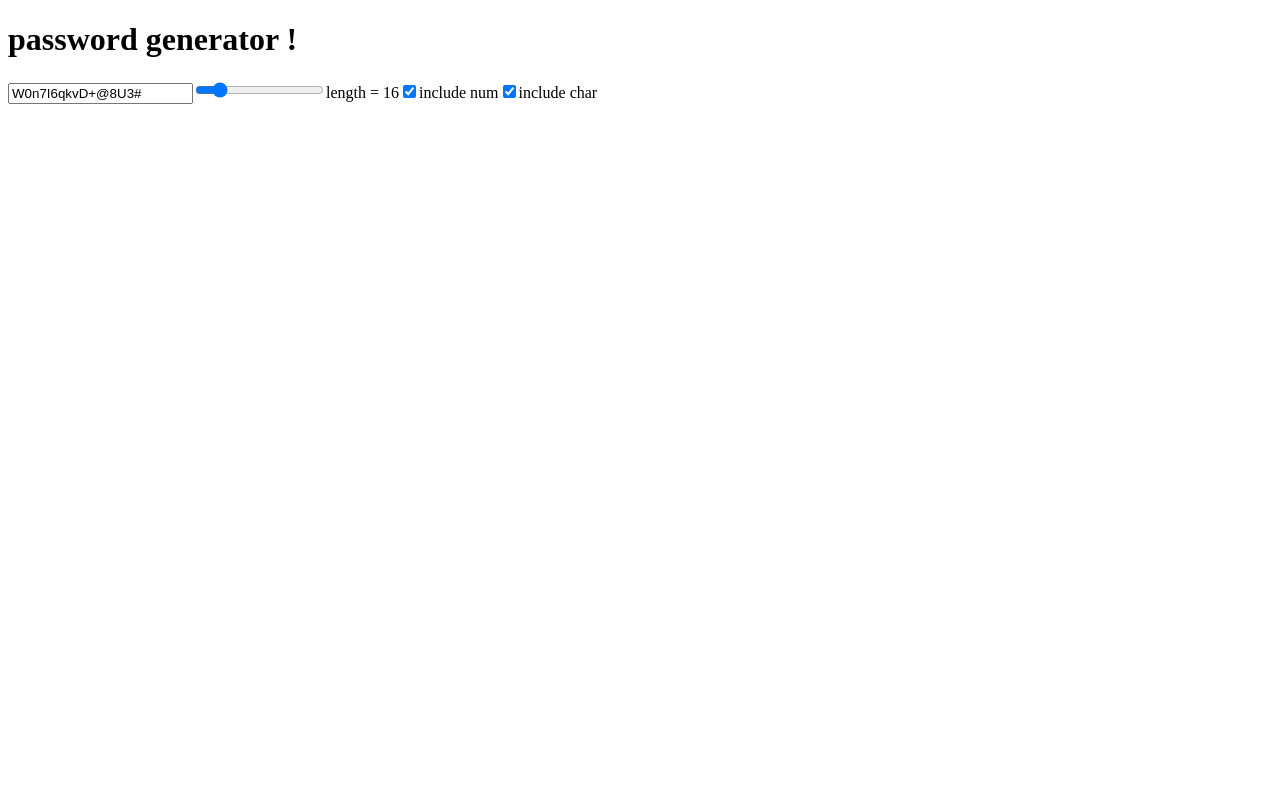
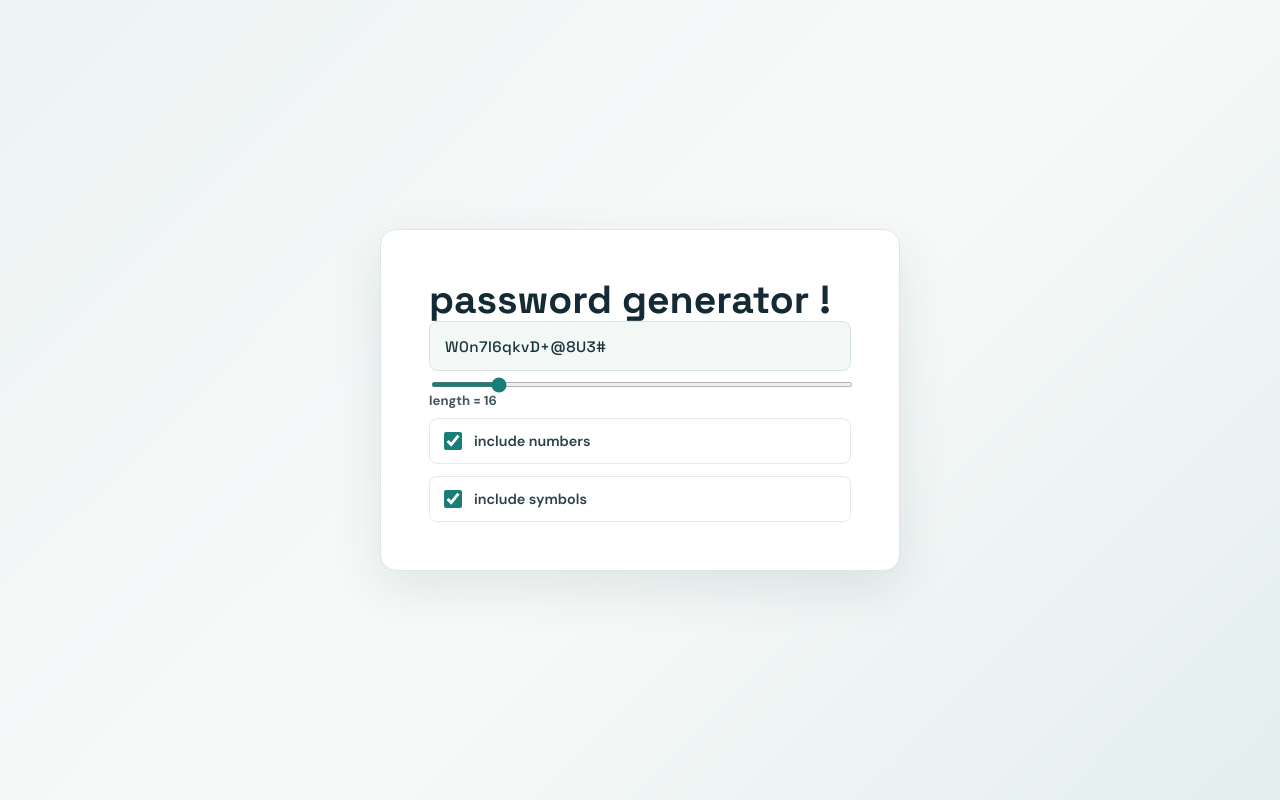
Before and after one commit to MinhajZaheer97/SAYLANI-MASS-IT-COURSE, a React (Vite) app in the folder MODULE 3/chai aur code/password-generator(useEffect-useRef-useCallback)/: page / in a window 1280 px wide. Built offline with nearby package versions, Linux system fonts and the light colour scheme.

Commit message:
created pass gen

```diff
--- a/MODULE 3/chai aur code/password-generator(useEffect-useRef-useCallback)/src/components/Password-generator/Passgen.jsx
+++ b/MODULE 3/chai aur code/password-generator(useEffect-useRef-useCallback)/src/components/Password-generator/Passgen.jsx
@@ -1,4 +1,5 @@
 import { useState, useCallback , useEffect} from 'react'
+import './passgen.css'
 
 function Passgen() {
 
@@ -32,24 +33,33 @@ function Passgen() {
         randomPass()
     }, [length , numbers , characters])
     return (
-        <div>
-            <h1>
+        <div className="passgen">
+            <div className="passgen-card">
+                <h1 className="passgen-title">
                     password generator !
                 </h1>
-            <input type="text" value={passGen} readOnly />
-            <input type="range" value={length} min={6} max={74} onChange={(e)=>{
+                <input className="passgen-field" type="text" value={passGen} readOnly />
+                <input className="passgen-slider" type="range" value={length} min={6} max={74} onChange={(e)=>{
                     setLength(e.target.value)
                 }
                 }/>
-            <label>length = {length}</label>
-            <input type="checkbox" defaultChecked ={numbers} onChange={() => {
+                <label className="passgen-length-label">length = {length}</label>
+                <div className="passgen-options">
+                    <label className="passgen-option">
+                        <input className="passgen-checkbox" type="checkbox" defaultChecked ={numbers} onChange={() => {
                             setNumbers((prev) => !prev)
-            }}></input>include num
-
-            <input type='checkbox' checked ={characters} onChange={() => {
+                        }}></input>
+                        <span className="passgen-option-text">include numbers</span>
+                    </label>
+                    <label className="passgen-option">
+                        <input className="passgen-checkbox" type='checkbox' checked ={characters} onChange={() => {
                             setCharacters((prevs) => !prevs)
                         }}>
-            </input>include char
+                        </input>
+                        <span className="passgen-option-text">include symbols</span>
+                    </label>
+                </div>
+            </div>
         </div>
     )
 }
--- a/MODULE 3/chai aur code/password-generator(useEffect-useRef-useCallback)/src/components/Password-generator/passgen.css
+++ b/MODULE 3/chai aur code/password-generator(useEffect-useRef-useCallback)/src/components/Password-generator/passgen.css
@@ -0,0 +1,101 @@
+.passgen {
+	min-height: 100vh;
+	display: grid;
+	place-items: center;
+	padding: 32px 20px;
+	background: linear-gradient(135deg, #edf3f3 0%, #f8faf9 52%, #e3eeee 100%);
+}
+
+.passgen-card {
+	width: min(100%, 520px);
+	padding: clamp(28px, 6vw, 48px);
+	background: #ffffff;
+	border: 1px solid #dce8e7;
+	border-radius: 16px;
+	box-shadow: 0 18px 50px rgba(22, 53, 57, 0.1);
+}
+
+.passgen-heading { margin-bottom: 30px; }
+.passgen-kicker {
+	margin: 0 0 10px;
+	color: #17857d;
+	font-size: 0.72rem;
+	font-weight: 700;
+	letter-spacing: 0.12em;
+}
+.passgen-title {
+	margin: 0;
+	color: #142b36;
+	font-family: 'Space Grotesk', sans-serif;
+	font-size: clamp(1.8rem, 5vw, 2.45rem);
+	line-height: 1.1;
+}
+.passgen-subtitle { margin: 10px 0 0; color: #708086; font-size: 0.95rem; }
+
+.passgen-output-label,
+.passgen-length-label {
+	display: block;
+	margin-bottom: 9px;
+	color: #43575d;
+	font-size: 0.82rem;
+	font-weight: 700;
+}
+.passgen-field-wrap { display: flex; gap: 8px; }
+.passgen-field {
+	min-width: 0;
+	flex: 1;
+	height: 50px;
+	padding: 0 15px;
+	color: #17343c;
+	background: #f3f8f7;
+	border: 1px solid #d8e5e3;
+	border-radius: 8px;
+	font-family: 'Space Grotesk', sans-serif;
+	font-size: 0.95rem;
+	letter-spacing: 0.03em;
+	outline: none;
+    width: 100%;
+}
+.passgen-field:focus { border-color: #22a096; box-shadow: 0 0 0 3px rgba(34, 160, 150, 0.14); }
+.passgen-copy {
+	width: 76px;
+	border: 0;
+	border-radius: 8px;
+	color: #ffffff;
+	background: #197d78;
+	cursor: pointer;
+	font-size: 0.82rem;
+	font-weight: 700;
+	transition: background 160ms ease, transform 160ms ease;
+}
+.passgen-copy:hover { background: #126964; transform: translateY(-1px); }
+
+.passgen-settings { margin: 34px 0 26px; }
+.passgen-setting-heading { display: flex; justify-content: space-between; align-items: baseline; }
+.passgen-setting-heading output { color: #197d78; font-size: 1.15rem; font-weight: 700; }
+.passgen-slider { width: 100%; height: 5px; accent-color: #197d78; cursor: pointer; }
+.passgen-range-labels { display: flex; justify-content: space-between; margin-top: 7px; color: #9aa8aa; font-size: 0.72rem; }
+
+.passgen-options { display: grid; gap: 12px; }
+.passgen-option {
+	display: flex;
+	align-items: center;
+	gap: 12px;
+	padding: 13px 14px;
+	border: 1px solid #e3eceb;
+	border-radius: 8px;
+	cursor: pointer;
+}
+.passgen-option:hover { border-color: #a8d4d0; background: #fbfdfd; }
+.passgen-checkbox { width: 18px; height: 18px; margin: 0; accent-color: #197d78; cursor: pointer; }
+.passgen-option-copy { display: grid; gap: 2px; }
+.passgen-option-text { color: #29424a; font-size: 0.9rem; font-weight: 600; }
+.passgen-option-hint { color: #8b999c; font-size: 0.75rem; }
+.passgen-footer { display: flex; align-items: center; gap: 8px; margin: 26px 0 0; color: #89979a; font-size: 0.75rem; }
+.passgen-status-dot { width: 7px; height: 7px; flex: 0 0 auto; border-radius: 50%; background: #43b8a4; }
+
+@media (max-width: 420px) {
+	.passgen { padding: 18px 12px; }
+	.passgen-card { padding: 26px 20px; }
+	.passgen-footer { align-items: flex-start; }
+}
--- a/MODULE 3/chai aur code/password-generator(useEffect-useRef-useCallback)/src/index.css
+++ b/MODULE 3/chai aur code/password-generator(useEffect-useRef-useCallback)/src/index.css
@@ -0,0 +1,23 @@
+@import url('https://fonts.googleapis.com/css2?family=DM+Sans:wght@400;500;600;700&family=Space+Grotesk:wght@500;600;700&display=swap');
+
+:root {
+	font-family: 'DM Sans', sans-serif;
+	color: #14212b;
+	background: #edf3f3;
+	font-synthesis: none;
+	text-rendering: optimizeLegibility;
+}
+
+* {
+	box-sizing: border-box;
+}
+
+body {
+	margin: 0;
+	min-width: 320px;
+}
+
+button,
+input {
+	font: inherit;
+}
```
Lines whose indentation alone changed are shown as unchanged.
